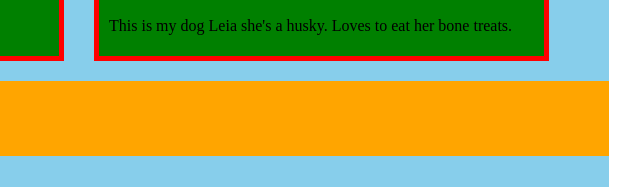
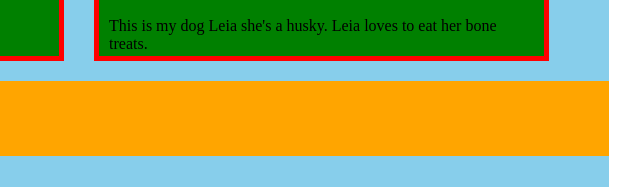
Before and after one commit to JayEspin/1316_M3assignment, a plain HTML site: page index.html in a window 1280 px wide. Shown: the part 342-529 px from the top of the page, 531-1171 px from the left. Drawn offline with Linux system fonts and the light colour scheme.

Commit message:
Update index.html

```diff
--- a/index.html
+++ b/index.html
@@ -25,7 +25,7 @@
         <article>
             <h2 style="text-align:center">About Leia</h2>
             <h2>First photo on the left is when Leia passed her training classes.</h2>
-            <p>This is my dog Leia she's a husky. Loves to eat her bone treats.</p>
+            <p>This is my dog Leia she's a husky. Leia loves to eat her bone treats.</p>
         </article>
         </section>
     <footer><p>Copyright &copy; 2025, Leia website</p></footer>
```
